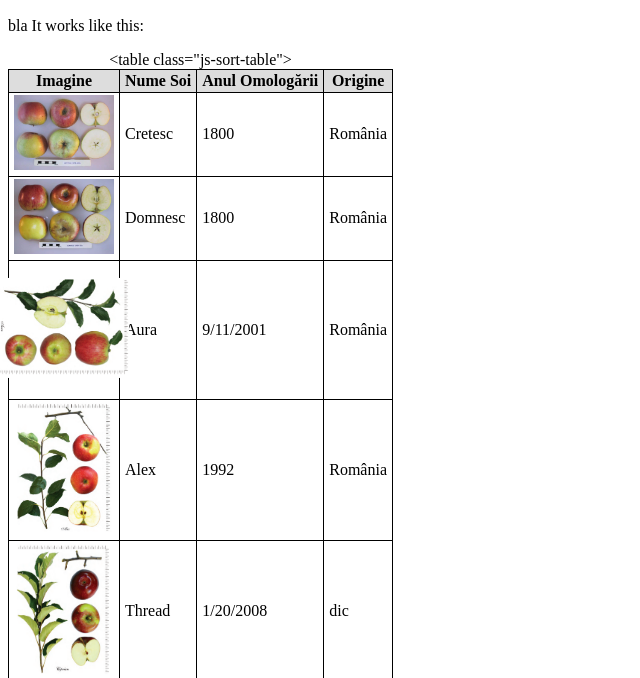
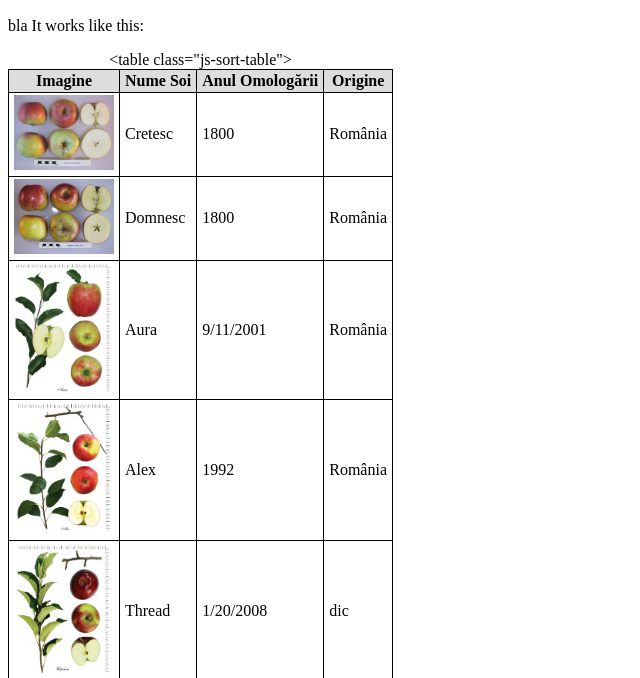
Before and after one commit to rollalt/Soiuri, a plain HTML site: page index.html in a window 1280 px wide. Shown: the part 110-788 px from the top of the page, without its empty margins (0-640 px from the left). Drawn offline with Linux system fonts and the light colour scheme.

Commit message:
Update index.html

```diff
--- a/index.html
+++ b/index.html
@@ -67,7 +67,7 @@
 
 
         <tr>
-            <td><a href="img/Măr_Aura.png" target="_blank"><img src="img/Măr_Aura.png" alt="" border=0 width=100 style="transform:rotate(90deg)"></img></td>
+            <td><a href="img/Măr_Aura.png" target="_blank"><img src="img/Măr_Aura.png" alt="" width=100 "></img></td>
 
             <td>Aura</td>
             <td>9/11/2001</td>
```
